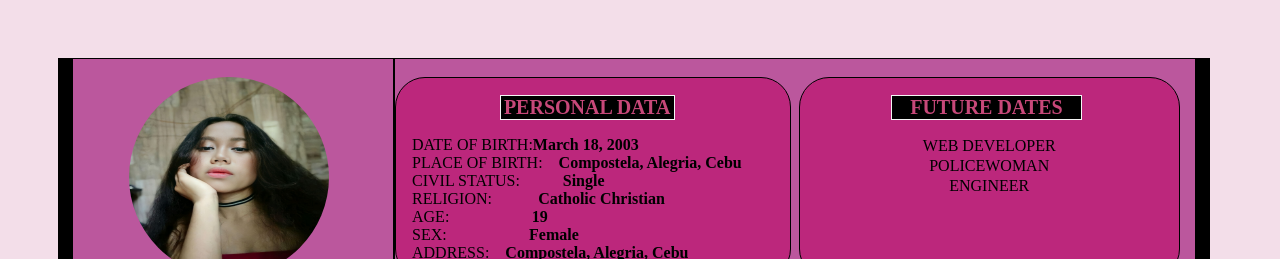
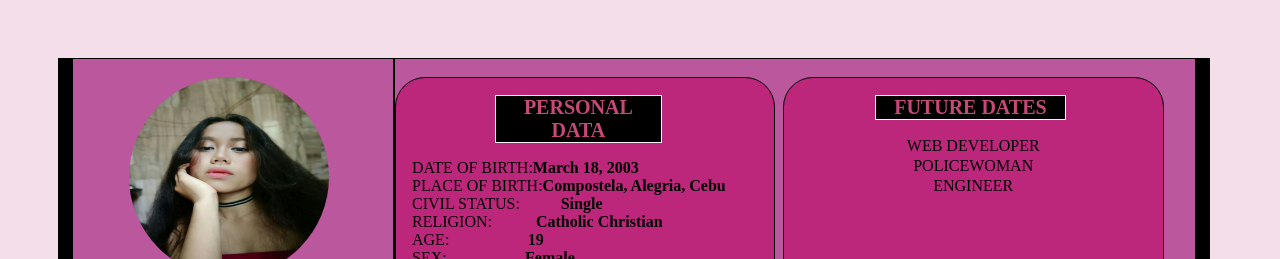
Before and after one commit to christajes/christajes.github.io, a plain HTML site: page index.html in a window 1280 px wide. Shown: the top 259 px of the page. Drawn offline with Linux system fonts and the light colour scheme.

Commit message:
updated index.html

```diff
--- a/index.html
+++ b/index.html
@@ -52,7 +52,7 @@
                 <h2 style=" font-size:20px; border:solid 1px whitesmoke; width:50%; background-color: black;margin-left: 20%; text-align: center;
                 margin-left: 30%; color: rgb(199, 72, 121)" >PERSONAL DATA</h2>
                 <li>DATE OF BIRTH:<span style="margin-left:auto;"><b>March 18, 2003</b></span></li>
-                <li>PLACE OF BIRTH:<span><b>Compostela, Alegria, Cebu</b></span></li>
+                <li>PLACE OF BIRTH:<span style="margin-left:auto;"><b>Compostela, Alegria, Cebu</b></span></li>
                 <li>CIVIL STATUS:<span style="margin-left: 13%;"><b>Single</b></span></li>
                 <li>RELIGION:<span style="margin-left:14%;"><b>Catholic Christian</b></span></li>
                 <li>AGE:<span style="margin-left: 25%;"><b>19</b></span></li>
```
